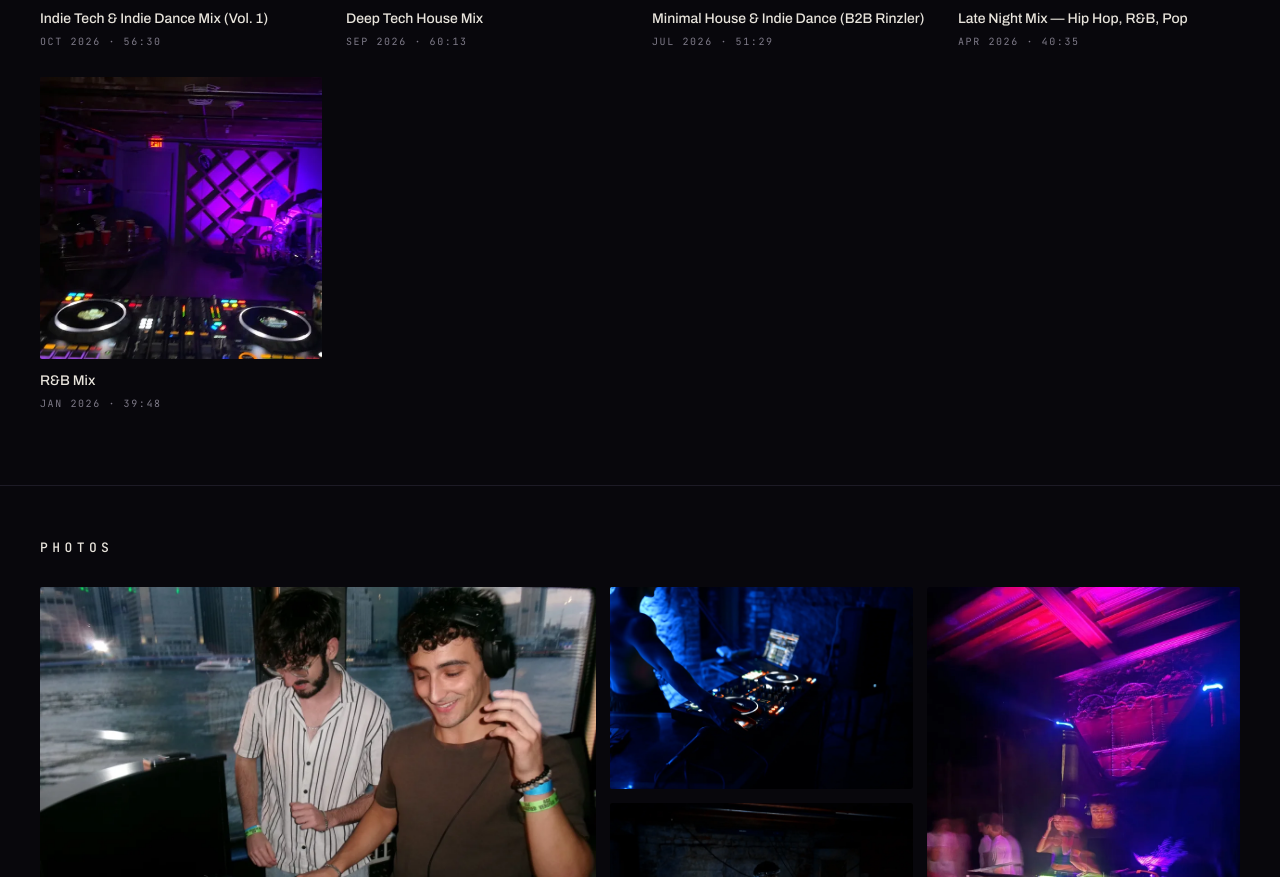
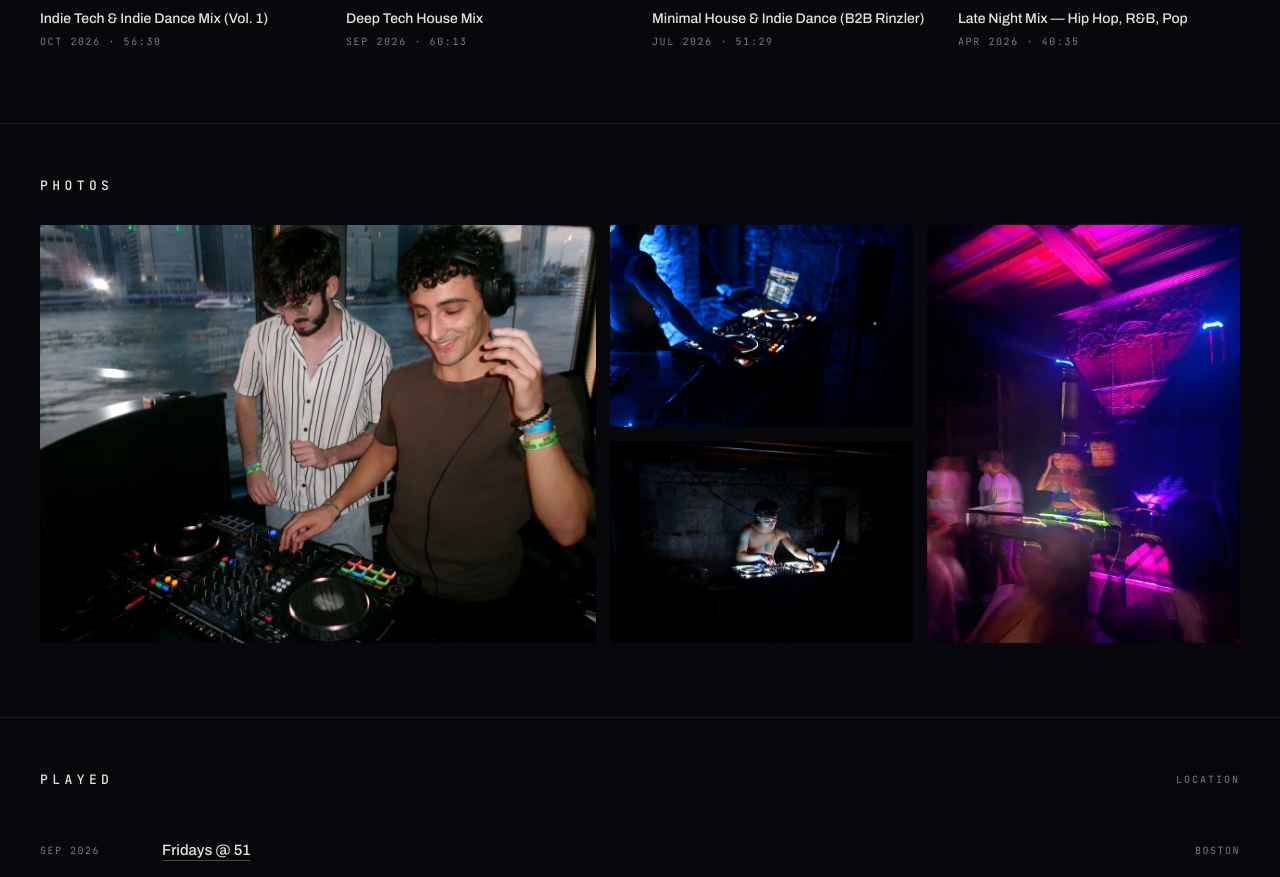
Before and after one commit to rquinnmit/diffusion, a plain HTML site: page index.html in a window 1280 px wide. Shown: the part 1470-2347 px from the top of the page. Drawn offline with Linux system fonts and the light colour scheme.

Commit message:
Drop the R&B Mix from Sets
Co-Authored-By: Claude Opus 5.5 <noreply@anthropic.com>

```diff
--- a/index.html
+++ b/index.html
@@ -227,16 +227,11 @@
                 </a>
                 <!-- A cover carries srcset with a -1000 twin when SoundCloud holds the
                      artwork at 1000px or more; the 500px file alone is fine when it
-                     does not (Late Night Mix, R&B Mix). -->
+                     does not (Late Night Mix). -->
                 <a class="tile" href="https://soundcloud.com/diffusion_music/rq-late-night-mix-hip-hip-r-b" target="_blank" rel="noopener">
                     <img class="tile-art" src="images/sets/late-night-mix.webp" alt="Artwork for Late Night Mix" width="500" height="500" loading="lazy">
                     <span class="tile-cap">Late Night Mix — Hip Hop, R&amp;B, Pop</span>
                     <span class="tile-meta">Apr 2026 · 40:35</span>
-                </a>
-                <a class="tile" href="https://soundcloud.com/diffusion_music/rq-rb-mix" target="_blank" rel="noopener">
-                    <img class="tile-art" src="images/sets/rnb-mix.webp" alt="Artwork for R&amp;B Mix" width="500" height="500" loading="lazy">
-                    <span class="tile-cap">R&amp;B Mix</span>
-                    <span class="tile-meta">Jan 2026 · 39:48</span>
                 </a>
             </div>
         </section>
```
Also changed, not shown: images/sets/rnb-mix.webp (deleted).
